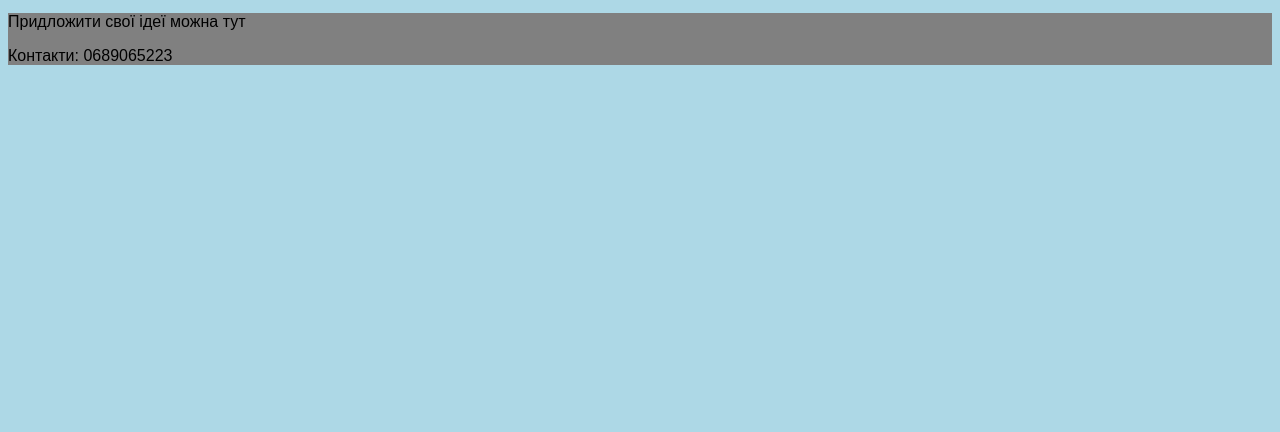
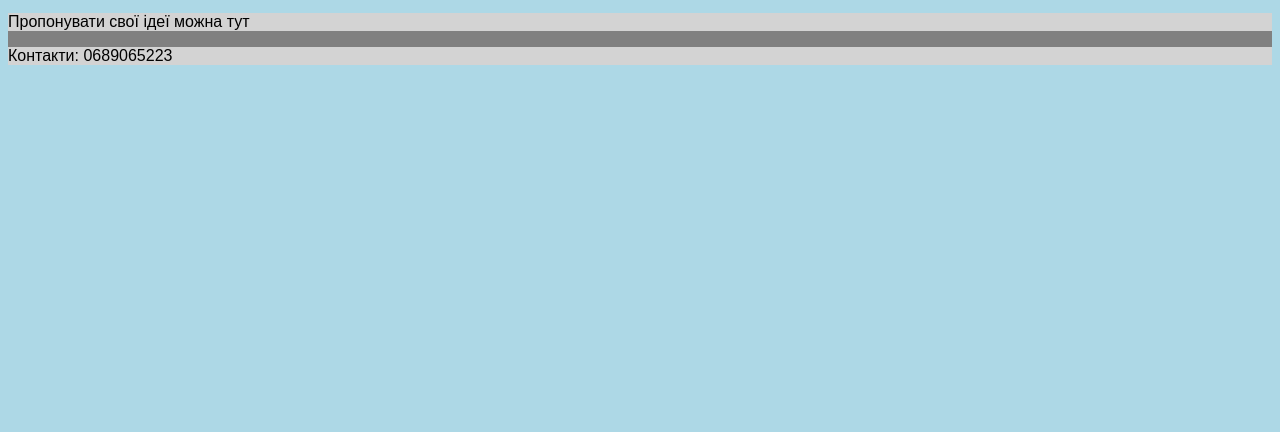
Before and after one commit to Datsenko52/best-films-in-world, a plain HTML site: page index.html in a window 1280 px wide. Shown: the part 368-800 px from the top of the page. Drawn offline with Linux system fonts and the light colour scheme.

Commit message:
Update index.html

```diff
--- a/index.html
+++ b/index.html
@@ -26,8 +26,8 @@
         </table>
     </main>
     <footer style="background:gray">
-        <p style="color:black;background:gray"> Придложити свої ідеї можна тут</p>
-        <p style="color:black;background:gray"> Контакти: 0689065223</p>
+        <p style="color:black;background:lightgray"> Пропонувати свої ідеї можна тут</p>
+        <p style="color:black;background:lightgray"> Контакти: 0689065223</p>
     </footer>
 
 
```
